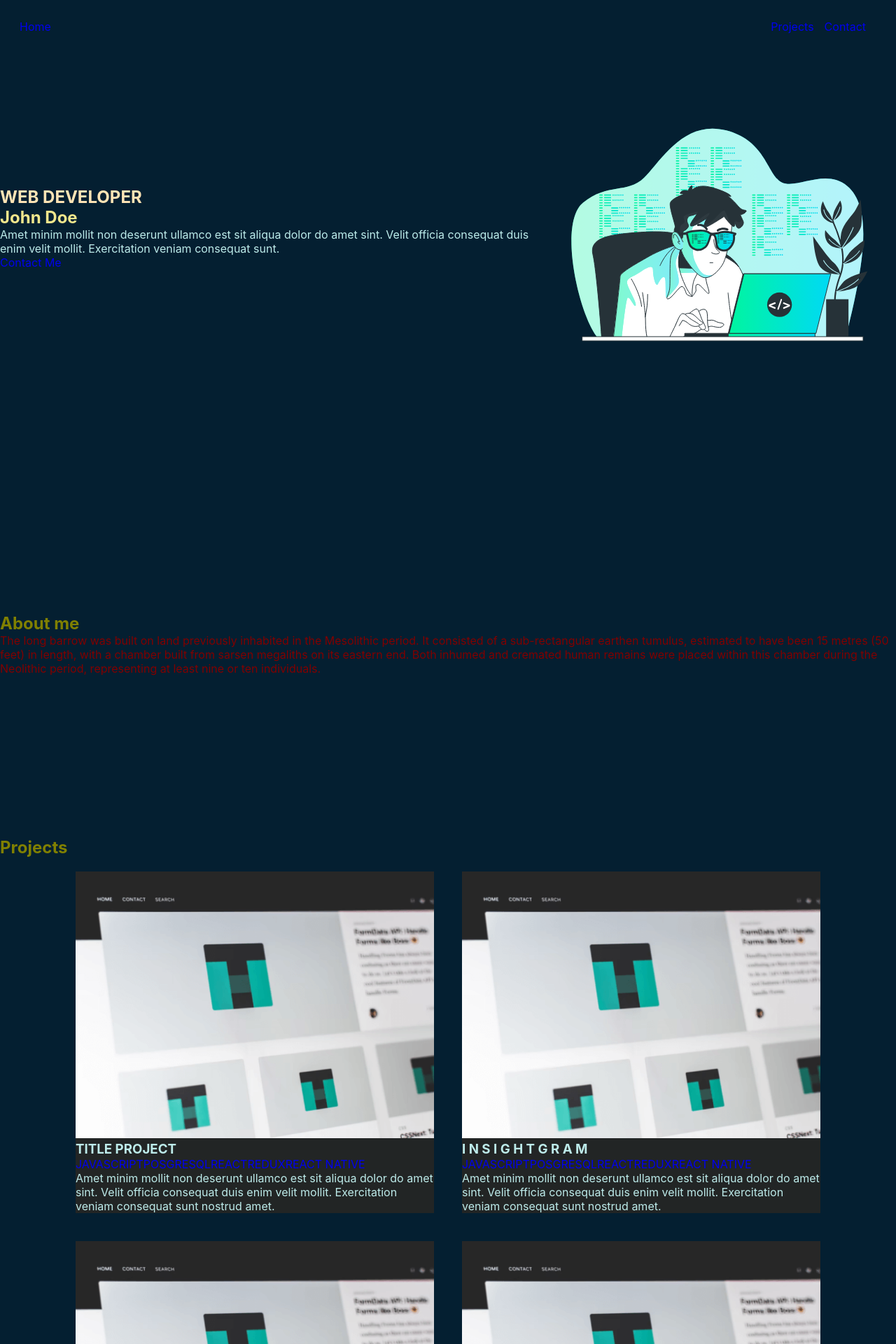
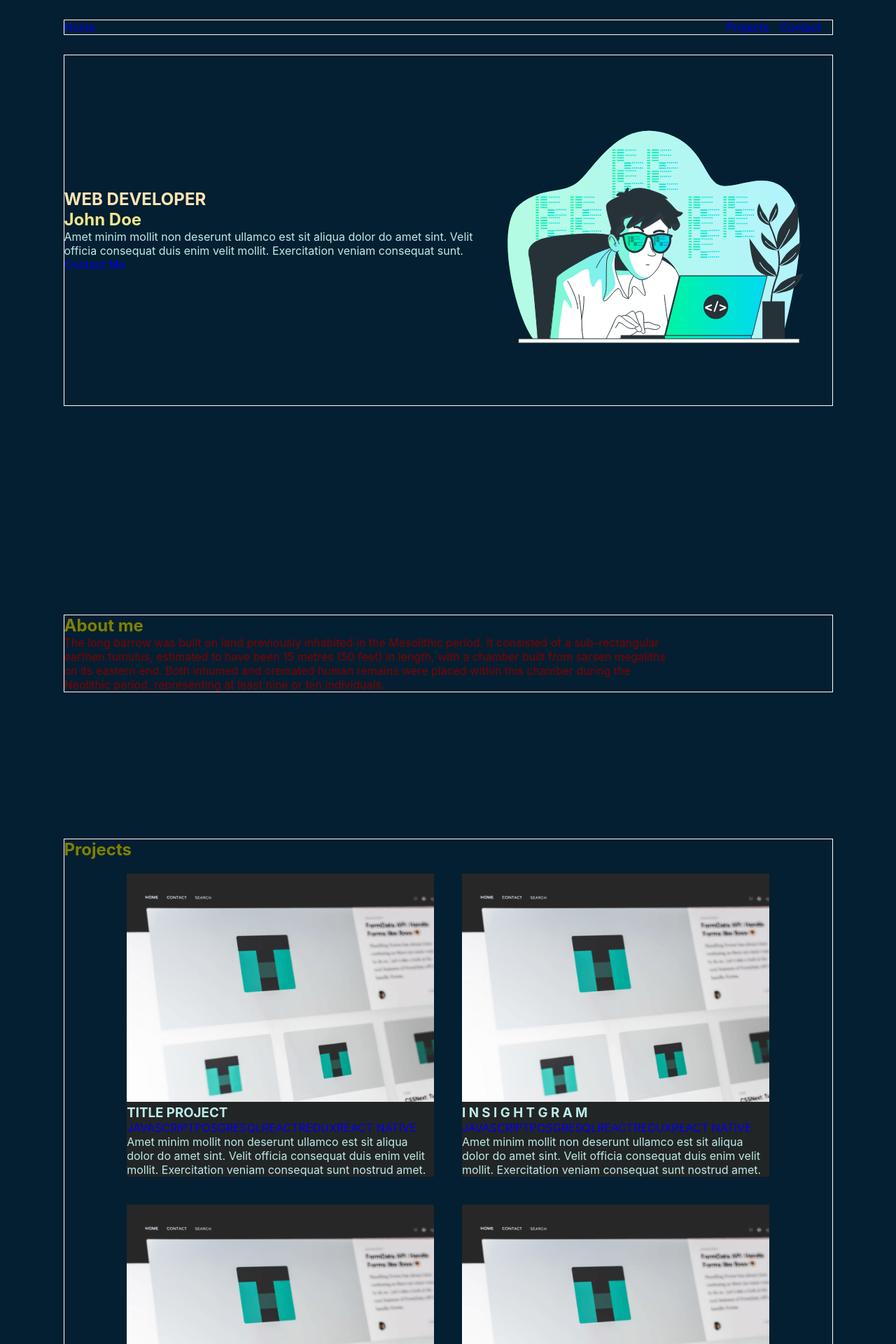
Before and after one commit to 89811421793/portfoli, a React app: page / in a window 1280 px wide. Shown: the top 1920 px of the page at 70% size. Built offline with nearby package versions, Linux system fonts and the light colour scheme.

Commit message:
Container implemented

```diff
--- a/src/components/Container.ts
+++ b/src/components/Container.ts
@@ -5,4 +5,5 @@ export const Container = styled.div`
   width: 100%;
   min-height: 100%;
   margin: 0 auto;
+  border: 1px solid white;
 `;
--- a/src/layout/header/Header.tsx
+++ b/src/layout/header/Header.tsx
@@ -1,25 +1,33 @@
 import React from 'react';
 import styled from 'styled-components';
 import { FlexWrapper } from '../../components/flexWrapper';
+import { Container } from '../../components/Container';
 
 export const Header: React.FC = () => {
     return(
         <StyledHeader>
+          <Container>
+          <FlexWrapper justify={'space-between'}>
           <NavLink href="/">Home</NavLink>
-          <FlexWrapper justify={'space-between'}>
+          <NavLinkWrap>
           <NavLink href="#">Projects</NavLink>
           <NavLink href="#">Contact</NavLink>
+          </NavLinkWrap>
           </FlexWrapper>
+          </Container>
         </StyledHeader>
 
     );
 };
 
 const StyledHeader = styled.header`
-display: flex;
-justify-content: space-between;
 padding: 28px;
 `
+
 const NavLink = styled.a`
 margin-right: 15px;
 `
+
+const NavLinkWrap=styled.div`
+
+`
--- a/src/layout/sections/about/About.tsx
+++ b/src/layout/sections/about/About.tsx
@@ -1,10 +1,12 @@
 import React from "react";
 import styled from "styled-components";
 import { SectionTitle } from "../../../components/SectionTitle";
+import { Container } from "../../../components/Container";
 
 export const About: React.FC = () => {
   return (
     <StyledAbout>
+      <Container>
       <SectionTitle>About me</SectionTitle>
       <AboutDescription>
         The long barrow was built on land previously inhabited in the Mesolithic
@@ -14,12 +16,14 @@ export const About: React.FC = () => {
         remains were placed within this chamber during the Neolithic period,
         representing at least nine or ten individuals.
       </AboutDescription>
+      </Container>
     </StyledAbout>
   );
 };
 
 const AboutDescription = styled.p`
 color: maroon;
+max-width: 865px;
 `
 
 const StyledAbout = styled.section`
--- a/src/layout/sections/contacts/Contacts.tsx
+++ b/src/layout/sections/contacts/Contacts.tsx
@@ -3,12 +3,13 @@ import styled from "styled-components";
 import { SectionTitle } from "../../../components/SectionTitle";
 import { StyledButton } from "../../../components/Button";
 import { FlexWrapper } from "../../../components/flexWrapper";
+import { Container } from "../../../components/Container";
 
 export const Contacts = () => {
     return(
         <StyledContacts>
+            <Container>
             <SectionTitle>Contacts</SectionTitle>
-
             <StyledForm>
             <FlexWrapper direction={"column"}>
                 <StyledField placeholder={"Your Name"}/>
@@ -17,7 +18,7 @@ export const Contacts = () => {
             <StyledButton type={'submit'}>Submit</StyledButton>
             </FlexWrapper>
             </StyledForm>
-
+            </Container>
         </StyledContacts>
     );
 };
--- a/src/layout/sections/main/Main.tsx
+++ b/src/layout/sections/main/Main.tsx
@@ -2,10 +2,12 @@ import React from "react";
 import styled from "styled-components";
 import geekpic from "../../../assets/images/geek.svg";
 import { FlexWrapper } from "../../../components/flexWrapper";
+import { Container } from "../../../components/Container";
 
 export const Main: React.FC = () => {
   return (
     <StyledMain>
+      <Container>
         <FlexWrapper align='center' justify='space-around'>
       <div>
         <MainTitle>WEB DEVELOPER</MainTitle>
@@ -19,6 +21,7 @@ export const Main: React.FC = () => {
       </div>
       <MainPic src={geekpic} alt="" />
       </FlexWrapper>
+      </Container>
     </StyledMain>
   );
 };
--- a/src/layout/sections/projects/Projects.tsx
+++ b/src/layout/sections/projects/Projects.tsx
@@ -4,10 +4,12 @@ import { SectionTitle } from "../../../components/SectionTitle";
 import { FlexWrapper } from "../../../components/flexWrapper";
 import { Project } from "./project/Project";
 import cardImg from "./../../../assets/images/proj-card.webp";
+import { Container } from "../../../components/Container";
 
 export const Projects: React.FC = () => {
   return (
     <StyledProjects>
+      <Container>
       <SectionTitle>Projects</SectionTitle>
       <FlexWrapper wrap={'wrap'} justify={'center'}>
         <Project
@@ -40,6 +42,7 @@ export const Projects: React.FC = () => {
           src={cardImg}
         />
       </FlexWrapper>
+      </Container>
     </StyledProjects>
   );
 };
--- a/src/layout/sections/skills/Skills.tsx
+++ b/src/layout/sections/skills/Skills.tsx
@@ -3,10 +3,12 @@ import styled from "styled-components";
 import { FlexWrapper } from "../../../components/flexWrapper";
 import { SectionTitle } from "../../../components/SectionTitle";
 import { Skill } from "./skill/Skill";
+import { Container } from "../../../components/Container";
 
 export const Skills: React.FC = () => {
   return (
     <StyledSkills>
+      <Container>
       <SectionTitle>Skills</SectionTitle>
       <FlexWrapper wrap={'wrap'}  justify={'space-around'}>
         <Skill iconId="js" title="JAVASCRIPT" />
@@ -23,6 +25,7 @@ export const Skills: React.FC = () => {
         <Skill iconId="redux" title="REDUX" />
         <Skill iconId="js" title="javascript" />
       </FlexWrapper>
+      </Container>
     </StyledSkills>
   );
 };
```
